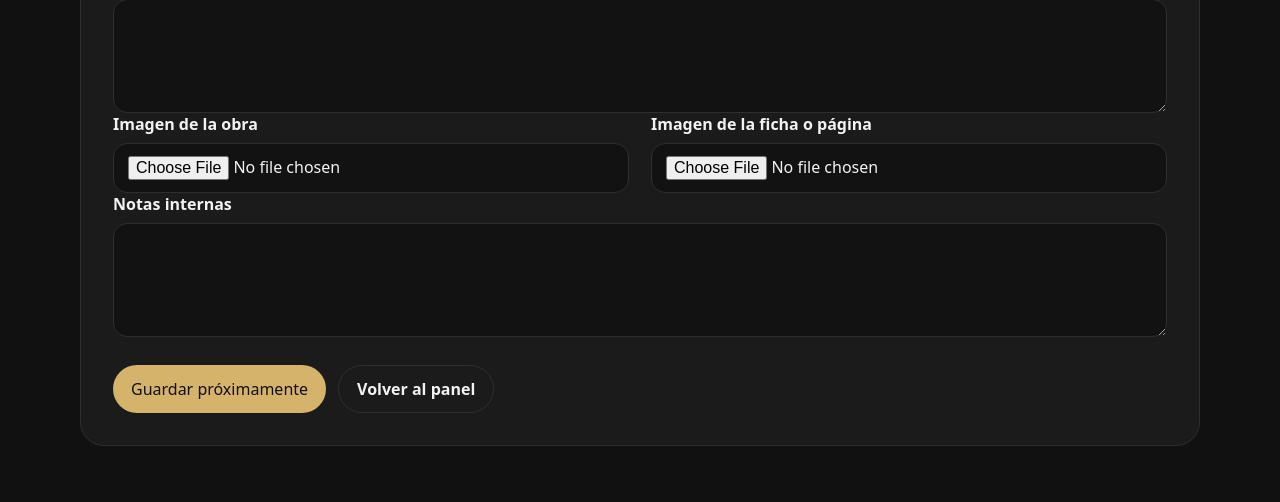
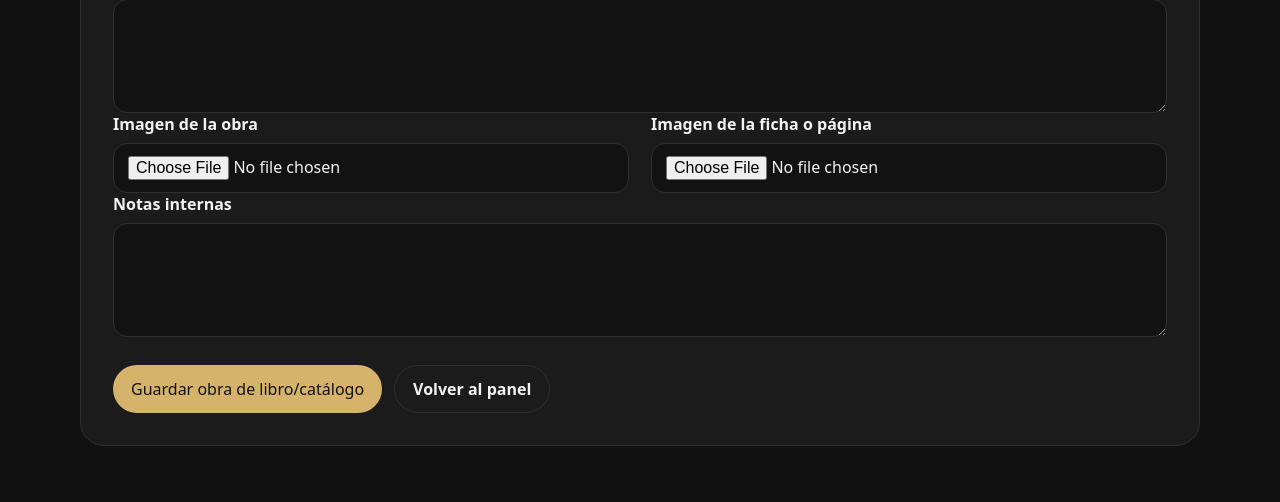
Before and after one commit to BTCESC/Subastas-, a Flask app: page /libros/nueva in a window 1280 px wide. Shown: the part 1142-1644 px from the top of the page. Run offline with Flask 3, Linux system fonts and the light colour scheme; the visitor is signed in with stand-in values (Sample User, id 1).

Commit message:
Permite guardar obras de libro y catalogo

```diff
--- a/app.py
+++ b/app.py
@@ -120,6 +120,28 @@ def obtener_datos_obra_desde_formulario():
             "Comisión",
         ),
         "enlace_original": limpiar_texto(request.form.get("enlace_original")),
+        "notas": limpiar_texto(request.form.get("notas")),
+        "estado": estado,
+    }
+
+
+
+def obtener_datos_obra_libro_desde_formulario():
+    estado = request.form.get("estado", "publicada")
+    if estado not in {"borrador", "publicada"}:
+        estado = "publicada"
+
+    return {
+        "tipo_origen": "libro",
+        "autor": limpiar_texto(request.form.get("autor")),
+        "titulo": limpiar_texto(request.form.get("titulo")),
+        "tecnica": limpiar_texto(request.form.get("tecnica")),
+        "medidas": limpiar_texto(request.form.get("medidas")),
+        "libro_titulo": limpiar_texto(request.form.get("libro_titulo")),
+        "libro_pagina": limpiar_texto(request.form.get("libro_pagina")),
+        "anio_obra": limpiar_texto(request.form.get("anio_obra")),
+        "descripcion": limpiar_texto(request.form.get("descripcion")),
+        "bibliografia": limpiar_texto(request.form.get("bibliografia")),
         "notas": limpiar_texto(request.form.get("notas")),
         "estado": estado,
     }
@@ -296,10 +318,34 @@ def logout():
 
 
 
-@app.route("/libros/nueva")
+@app.route("/libros/nueva", methods=["GET", "POST"])
 @login_required
 def nueva_obra_libro():
     form_data = {"estado": "publicada"}
+
+    if request.method == "POST":
+        form_data = request.form
+
+        try:
+            datos_obra = obtener_datos_obra_libro_desde_formulario()
+
+            if not datos_obra["autor"] or not datos_obra["titulo"]:
+                flash("Autor y título son obligatorios, incluso si la obra queda como borrador.")
+                return render_template("nueva_obra_libro.html", form_data=form_data)
+
+            datos_obra["imagen_obra"] = guardar_imagen_subida(request.files.get("imagen_obra"), "obra_libro")
+            datos_obra["imagen_ficha"] = guardar_imagen_subida(request.files.get("imagen_ficha"), "ficha_libro")
+
+            insertar_obra_con_autor(datos_obra, creado_por=session.get("usuario_id"))
+
+            flash("Obra de libro o catálogo guardada correctamente. Puedes añadir otra.")
+            return redirect(url_for("nueva_obra_libro"))
+
+        except ValueError as error:
+            flash(str(error))
+        except Exception:
+            flash("No se pudo guardar la obra de libro/catálogo. Revisa los datos e inténtalo de nuevo.")
+
     return render_template("nueva_obra_libro.html", form_data=form_data)
 
 
--- a/templates/nueva_obra_libro.html
+++ b/templates/nueva_obra_libro.html
@@ -88,7 +88,7 @@
         </div>
 
         <div class="form-actions">
-            <button class="button" type="button" disabled>Guardar próximamente</button>
+            <button class="button" type="submit">Guardar obra de libro/catálogo</button>
             <a class="button secondary" href="{{ url_for('panel') }}">Volver al panel</a>
         </div>
     </form>
```
Also changed, not shown: db.py (+13 -1 lines).
